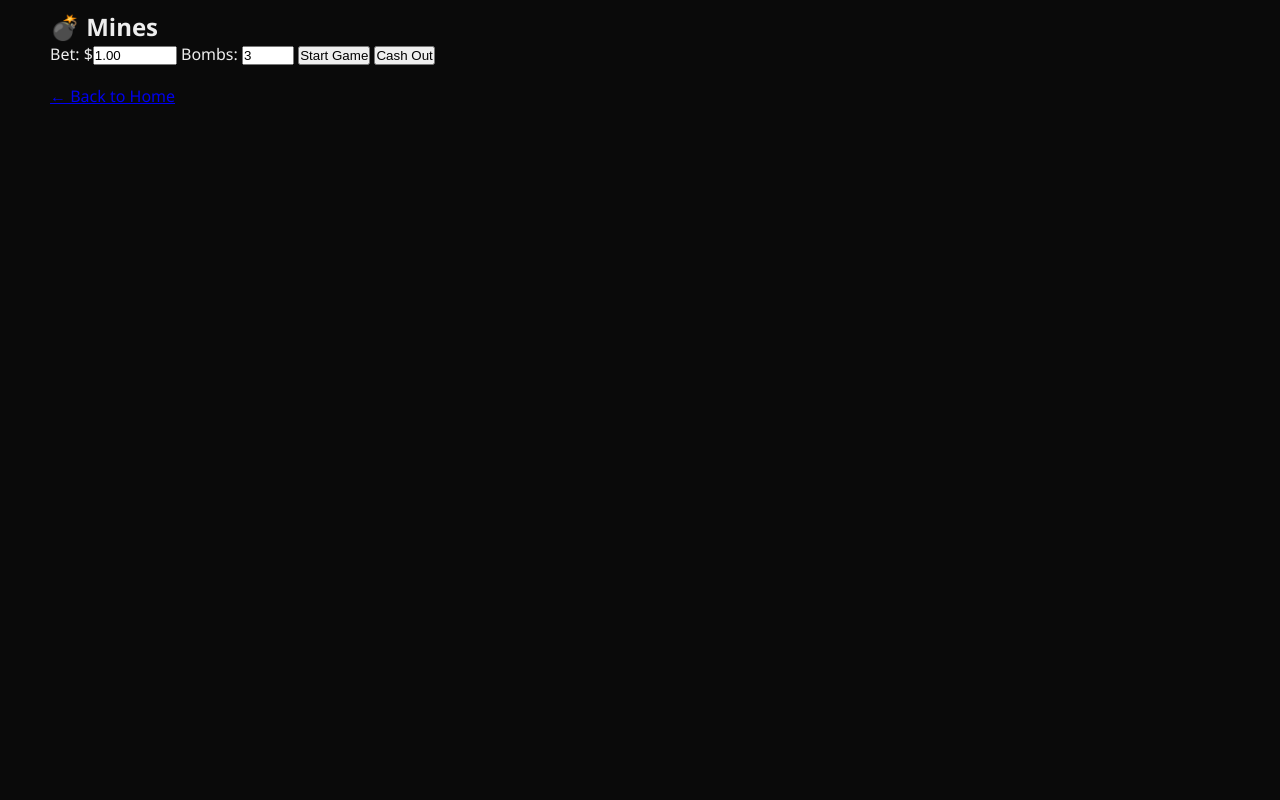
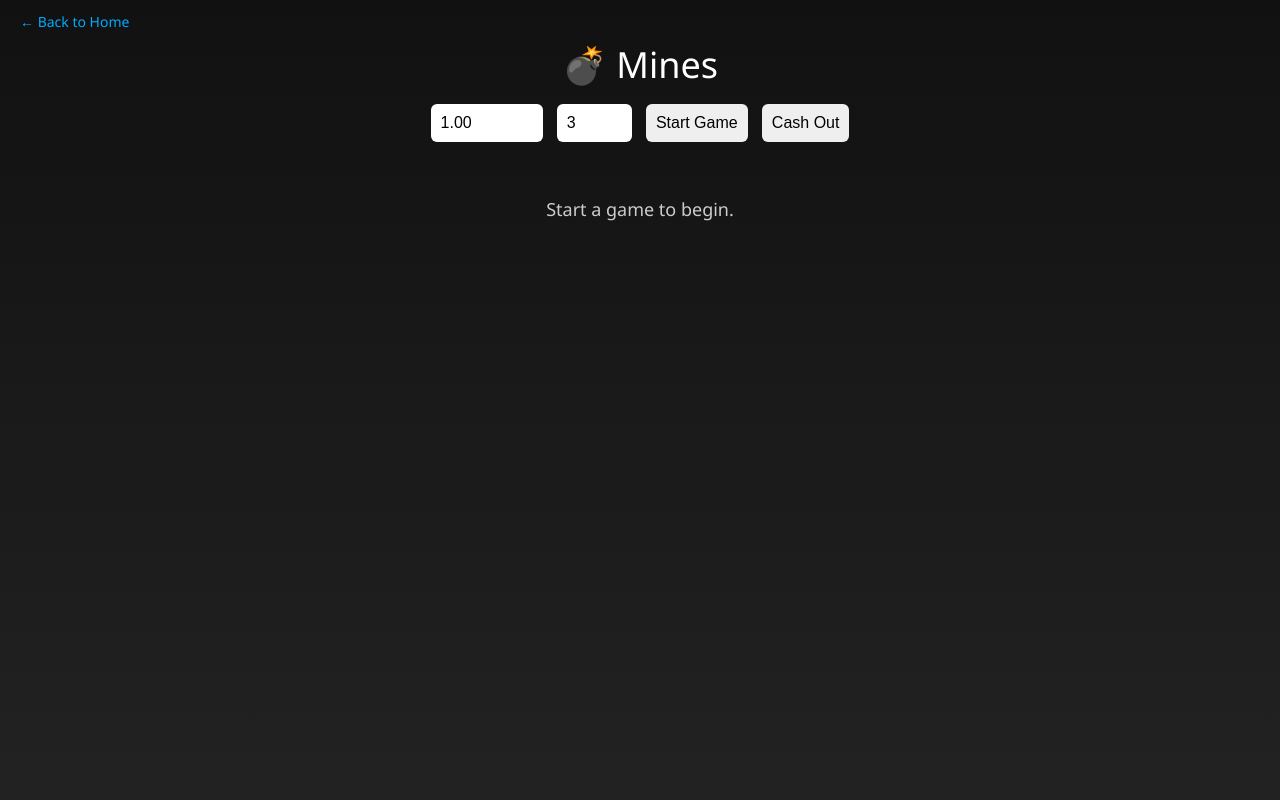
Before and after one commit to bulldawg395/pulltab-game, a Flask app: page /mines in a window 1280 px wide. Run offline with Flask 3, Linux system fonts and the light colour scheme; the visitor is signed in with stand-in values (Sample User, id 1).

Commit message:
mines.html

```diff
--- a/templates/mines.html
+++ b/templates/mines.html
@@ -1,29 +1,103 @@
 <!DOCTYPE html>
 <html>
 <head>
-  <title>Mines Game</title>
+  <title>Mines – Casino Game</title>
   <link rel="stylesheet" href="/static/style.css">
   <style>
-    .grid { display: grid; grid-template-columns: repeat(5, 60px); gap: 10px; margin-top: 20px; }
-    .tile { width: 60px; height: 60px; font-size: 24px; display: flex; align-items: center; justify-content: center; background: #333; color: white; border-radius: 6px; cursor: pointer; }
-    .tile.revealed { background: #0a0; }
-    .tile.bomb { background: red; }
-    .controls { margin-bottom: 15px; }
+    body {
+      margin: 0;
+      background: linear-gradient(to bottom, #111, #222);
+      font-family: 'Segoe UI', sans-serif;
+      color: #fff;
+    }
+
+    .mines-container {
+      display: flex;
+      flex-direction: column;
+      align-items: center;
+      justify-content: flex-start;
+      height: 100vh;
+      padding-top: 40px;
+    }
+
+    .title {
+      font-size: 36px;
+      margin-bottom: 10px;
+    }
+
+    .controls {
+      margin-bottom: 20px;
+      text-align: center;
+    }
+
+    .controls input, .controls button {
+      margin: 5px;
+      padding: 10px;
+      font-size: 16px;
+      border: none;
+      border-radius: 6px;
+    }
+
+    .grid {
+      display: grid;
+      grid-template-columns: repeat(5, 80px);
+      grid-gap: 10px;
+      margin-bottom: 20px;
+    }
+
+    .tile {
+      width: 80px;
+      height: 80px;
+      font-size: 28px;
+      font-weight: bold;
+      background: #333;
+      color: white;
+      display: flex;
+      align-items: center;
+      justify-content: center;
+      border-radius: 8px;
+      cursor: pointer;
+      transition: background 0.2s;
+    }
+
+    .tile.revealed { background: #28a745; }
+    .tile.bomb { background: #dc3545; }
+
+    .message {
+      font-size: 18px;
+      color: #ccc;
+      margin-top: 10px;
+    }
+
+    .nav {
+      position: absolute;
+      top: 10px;
+      left: 20px;
+    }
+
+    .nav a {
+      color: #0af;
+      text-decoration: none;
+      font-size: 14px;
+    }
   </style>
 </head>
 <body>
-  <div class="container">
-    <h2>💣 Mines</h2>
+  <div class="nav">
+    <a href="/">← Back to Home</a>
+  </div>
+  <div class="mines-container">
+    <div class="title">💣 Mines</div>
+
     <div class="controls">
-      <label>Bet: $<input id="bet" type="number" step="0.1" min="0.1" max="1000" value="1.00"></label>
-      <label>Bombs: <input id="bombs" type="number" min="1" max="24" value="3"></label>
+      <input id="bet" type="number" step="0.1" min="0.1" max="1000" value="1.00" placeholder="Bet Amount ($)">
+      <input id="bombs" type="number" min="1" max="24" value="3" placeholder="Bombs">
       <button onclick="startGame()">Start Game</button>
       <button onclick="cashout()">Cash Out</button>
     </div>
 
     <div class="grid" id="grid"></div>
-    <p id="message"></p>
-    <a href="/">← Back to Home</a>
+    <div class="message" id="message">Start a game to begin.</div>
   </div>
 
   <script>
@@ -70,6 +144,7 @@
       .then(data => {
         if (data.bomb) {
           tileDiv.classList.add('bomb');
+          tileDiv.textContent = "💥";
           document.getElementById("message").textContent = "💥 You hit a bomb!";
           gameId = null;
         } else {
```
